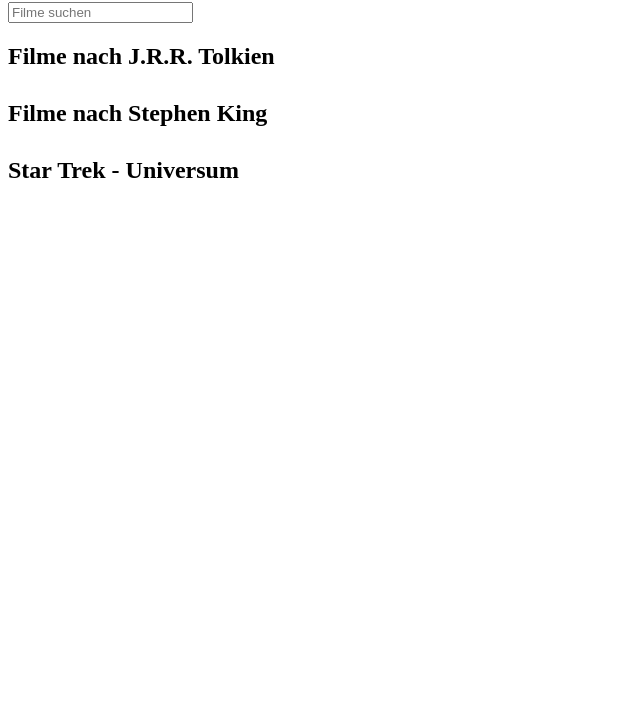
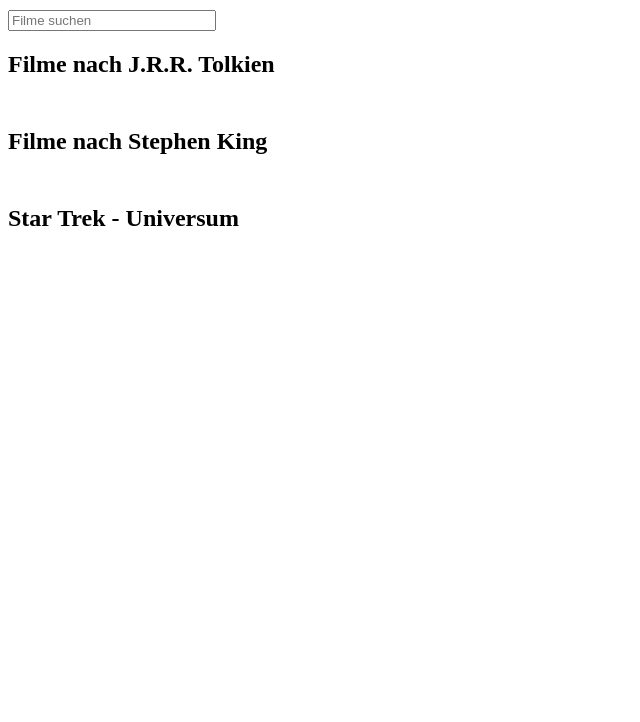
Before and after one commit to Rinoa1983/Movie-API, a plain HTML site: page index.html in a window 1280 px wide. Shown: the part 78-800 px from the top of the page, without its empty margins (0-640 px from the left). Drawn offline with Linux system fonts and the light colour scheme; no server answers.

Commit message:
grid fertig

```diff
--- a/index.html
+++ b/index.html
@@ -10,6 +10,47 @@
             margin: 10px;
         }
 
+        .container {
+            display: grid;
+            grid-template-columns: repeat(6, auto);
+            grid-template-rows: repeat(6, auto);
+        }
+        .container h1 {
+            grid-row: 1;
+            grid-column: 1 / span 6;
+        }
+
+        #searchmovie {
+            /* grid-column: 1; */
+            grid-row: 2;
+            width: 200px;
+            grid-column: 1 / span 6;
+        }
+
+        #searchDIV {
+            grid-row: 3;
+            grid-column: 1 / span 6;
+            width: 100%;
+            display: none;
+        }
+
+        #movie1 {
+            grid-row: 4;
+            grid-column: 1 / span 6;
+        }
+
+        #movie2 {
+            grid-row: 5;
+            grid-column: 1 / span 6;
+        }
+
+        #movie3 {
+            grid-row: 6;
+            grid-column: 1 / span 6;
+        }
+
+
+
         #searchheading {
             display: none;
         }
@@ -19,6 +60,7 @@
         }
 
         .card {
+            /* grid-row: 2 / 3; */
             display: inline-block;
             position: relative;
             margin: 10px;
@@ -87,19 +129,19 @@
     <div class="container">
         <h1>Filme</h1>
         <input type="text" placeholder="Filme suchen" id="searchmovie">
-        <div>
+        <div id="searchDiv">
             <h2 id="searchheading">Suchergebnisse</h2>
             <div id="moviesearch" class="movie-row"></div>
         </div>
-        <div>
+        <div id="movie1">
             <h2>Filme nach J.R.R. Tolkien</h2>
             <div id="movierow-1" class="movie-row"></div>
         </div>
-        <div>
+        <div id="movie2">
             <h2>Filme nach Stephen King</h2>
             <div id="movierow-2" class="movie-row"></div>
         </div>
-        <div>
+        <div id="movie3">
             <h2>Star Trek - Universum</h2>
             <div id="movierow-3" class="movie-row"></div>
         </div>
@@ -210,7 +252,7 @@
                  } catch (e) {}
             }
             searchDiv.innerHTML = cardsHtml;
-            searchDiv.style.display = "flex";
+            searchDiv.style.display = "block";
             searchHeading.style.display = "block";
         }
     });
```
